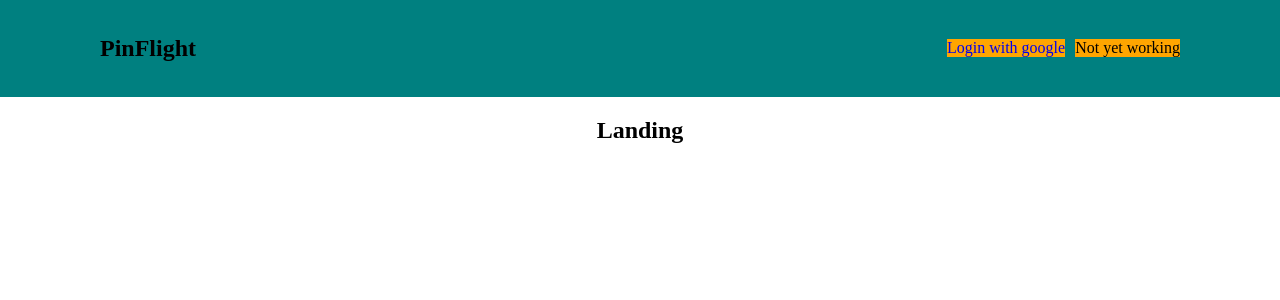
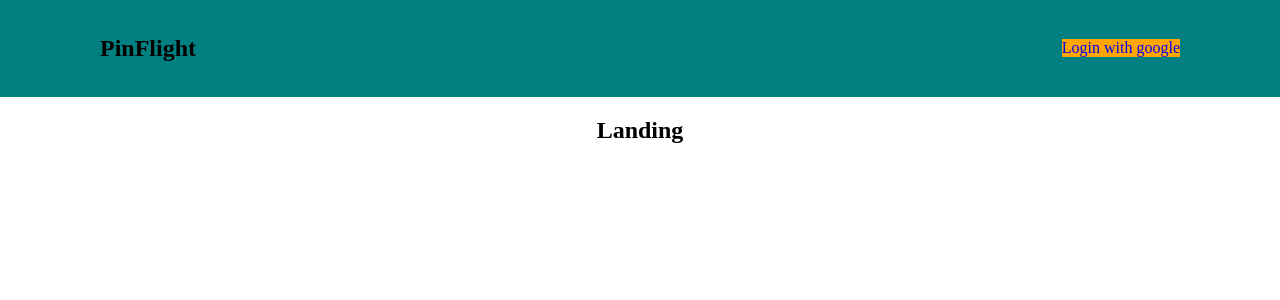
Before and after one commit to ic3mango/pinflight, a React (Create React App) app in the folder client/: page / in a window 1280 px wide. Shown: the top 300 px of the page. Built offline with nearby package versions, Linux system fonts and the light colour scheme; no server answers.

Commit message:
feat(Header) shows different buttons according to authentication status

```diff
--- a/client/src/actions/index.js
+++ b/client/src/actions/index.js
@@ -1,5 +1,7 @@
 import axios from 'axios';
 import { FETCH_USER } from './types';
 
-export const fetchUser = () => async dispatch =>
-  dispatch({ type: FETCH_USER, payload: await axios.get('/auth/user').data });
+export const fetchUser = () => async dispatch => {
+  const res = await axios.get('/auth/user');
+  dispatch({ type: FETCH_USER, payload: res.data });
+}
--- a/client/src/components/Header.js
+++ b/client/src/components/Header.js
@@ -1,17 +1,24 @@
 import React, { Component } from 'react'
+import { connect } from 'react-redux';
 
 
 import '../styles/Header.css';
 
 class Header extends Component {
+  renderContent() {
+    if (!this.props.auth)
+      return <li><a href="/auth/google">Login with google</a></li>;
+
+    return <li>It's me maario</li>;
+  }
+
   render() {
     return (
       <header>
         <h2>PinFlight</h2>
         <nav>
           <ul>
-            <li><a href="/auth/google">Login with google</a></li>
-            <li>Not yet working</li>
+            {this.renderContent()}
           </ul>
         </nav>
       </header>
@@ -19,4 +26,8 @@ class Header extends Component {
   }
 }
 
-export default Header;
+function mapStateToProps({ auth }) {
+  return { auth };
+}
+
+export default connect(mapStateToProps)(Header);
--- a/client/src/reducers/authReducer.js
+++ b/client/src/reducers/authReducer.js
@@ -1,9 +1,9 @@
 import  { FETCH_USER } from '../actions/types';
 
-export default function(state = {}, action) {
+export default function(state = null, action) {
   switch(action.type) {
     case FETCH_USER:
-      return { ...action.payload }
+      return action.payload || false;
     default:
       return state;
   }
```
Also changed, not shown: 1 other file (tests, documents, lock files or other folders).
